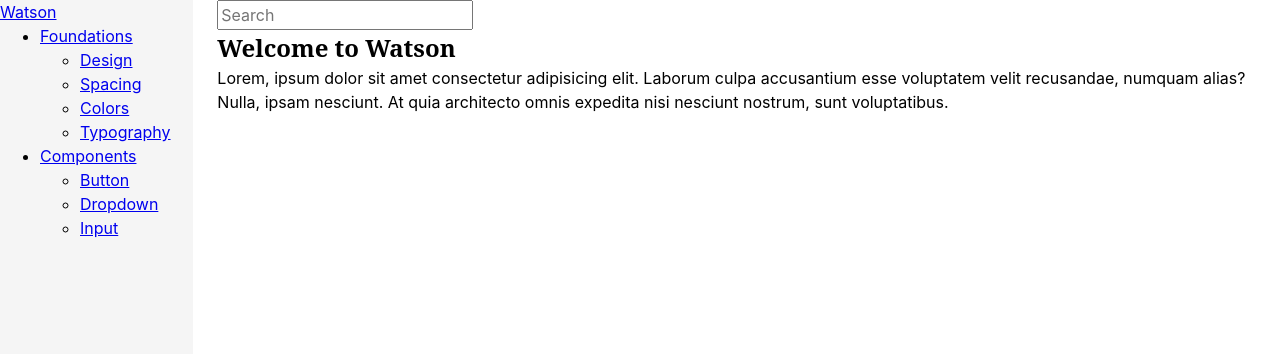
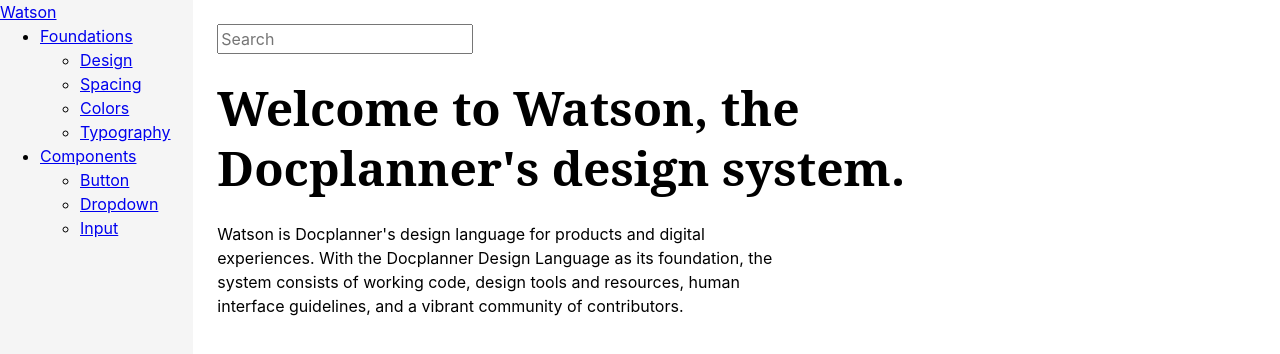
Before and after one commit to danigonlinea/library-docs-nuxt, a Nuxt app: page / in a window 1280 px wide. Shown: the top 354 px of the page. Built offline with nearby package versions, Linux system fonts and the light colour scheme.

Commit message:
feat(main): Placeholder styles

```diff
--- a/assets/css/main.scss
+++ b/assets/css/main.scss
@@ -76,3 +76,18 @@
 h4 {
   font-family: 'Noto Serif', serif;
 }
+
+p {
+  max-width: 55ch;
+}
+
+h1 {
+  font-size: 3rem;
+  line-height: 1.25;
+  max-width: 30ch;
+  margin-bottom: 1.5rem;
+
+  &::first-letter {
+    text-transform: capitalize;
+  }
+}
--- a/components/Header/Header.scss
+++ b/components/Header/Header.scss
@@ -4,4 +4,5 @@
   position: sticky;
   top: 0;
   background: $white;
+  padding: 1.5rem 0;
 }
--- a/pages/components/[name].vue
+++ b/pages/components/[name].vue
@@ -1,7 +1,7 @@
 <template>
   <Content>
     <template #content>
-      <h1>You are viewing components: {{ $route.params.name }}</h1>
+      <h1>{{ $route.params.name }}</h1>
       <p>
         Lorem ipsum dolor, sit amet consectetur adipisicing elit. Cum suscipit
         labore aliquid eum laborum laudantium dicta in, provident explicabo hic
--- a/pages/components/index.vue
+++ b/pages/components/index.vue
@@ -1,7 +1,7 @@
 <template>
   <Content>
     <template #content>
-      <h1>You are viewing components!</h1>
+      <h1>Components</h1>
     </template>
   </Content>
 </template>
--- a/pages/foundations/[name].vue
+++ b/pages/foundations/[name].vue
@@ -1,7 +1,7 @@
 <template>
   <Content>
     <template #content>
-      <h1>You are viewing foundations: {{ $route.params.name }}</h1>
+      <h1>{{ $route.params.name }}</h1>
       <p>
         Lorem ipsum dolor, sit amet consectetur adipisicing elit. Cum suscipit
         labore aliquid eum laborum laudantium dicta in, provident explicabo hic
--- a/pages/foundations/index.vue
+++ b/pages/foundations/index.vue
@@ -1,7 +1,7 @@
 <template>
   <Content>
     <template #content>
-      <h1>You are viewing foundations!</h1>
+      <h1>Foundations</h1>
     </template>
   </Content>
 </template>
--- a/pages/index.vue
+++ b/pages/index.vue
@@ -2,12 +2,12 @@
   <Content>
     <template #content>
       <article>
-        <h1>Welcome to Watson</h1>
+        <h1>Welcome to Watson, the Docplanner's design system.</h1>
         <p>
-          Lorem, ipsum dolor sit amet consectetur adipisicing elit. Laborum
-          culpa accusantium esse voluptatem velit recusandae, numquam alias?
-          Nulla, ipsam nesciunt. At quia architecto omnis expedita nisi nesciunt
-          nostrum, sunt voluptatibus.
+          Watson is Docplanner's design language for products and digital
+          experiences. With the Docplanner Design Language as its foundation,
+          the system consists of working code, design tools and resources, human
+          interface guidelines, and a vibrant community of contributors.
         </p>
       </article>
     </template>
```
